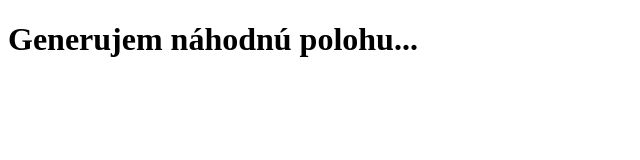
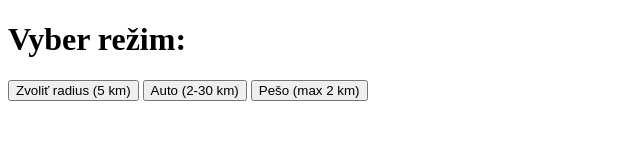
Before and after one commit to radsloav/random-location-qr, a plain HTML site: page index.html in a window 1280 px wide. Shown: the whole page, without its empty margins (0-640 px from the left). Drawn offline with Linux system fonts and the light colour scheme.

Commit message:
Add files via upload

```diff
--- a/index.html
+++ b/index.html
@@ -5,28 +5,58 @@
     <meta name="viewport" content="width=device-width, initial-scale=1.0">
     <title>Random Nearby Location</title>
     <script>
-        function getRandomLocation() {
+        const API_KEY = "AIzaSyBlyFKklHOEsQ2Kq0rPspFqEekTkr8F2Ws";
+
+        function getRandomLocation(radius, mode) {
             if (navigator.geolocation) {
-                navigator.geolocation.getCurrentPosition(function(position) {
+                navigator.geolocation.getCurrentPosition(async function(position) {
                     let lat = position.coords.latitude;
                     let lon = position.coords.longitude;
 
-                    // Generovanie náhodného miesta v okruhu 1 km
-                    let randomLat = lat + (Math.random() * 0.018 - 0.009);
-                    let randomLon = lon + (Math.random() * 0.018 - 0.009);
+                    let randomRadius = radius;
+                    if (mode === "auto") {
+                        randomRadius = Math.random() * (30 - 2) + 2; // 2 km až 30 km
+                    } else if (mode === "walk") {
+                        randomRadius = Math.random() * 2; // max 2 km
+                    }
 
-                    let mapsUrl = `https://www.google.com/maps?q=${randomLat},${randomLon}`;
-                    window.location.href = mapsUrl;
+                    let angle = Math.random() * Math.PI * 2;
+                    let randomLat = lat + (randomRadius / 111) * Math.cos(angle);
+                    let randomLon = lon + (randomRadius / (111 * Math.cos(lat * (Math.PI / 180)))) * Math.sin(angle);
+
+                    let place = await getNearestRoad(randomLat, randomLon);
+                    if (place) {
+                        window.location.href = `https://www.google.com/maps?q=${place.lat},${place.lon}`;
+                    } else {
+                        alert("Nepodarilo sa nájsť vhodnú cestu, skúste znova.");
+                    }
                 }, function(error) {
-                    document.body.innerHTML = "<h1>Povoliť prístup k polohe pre generovanie náhodného miesta.</h1>";
+                    alert("Povoliť prístup k polohe pre generovanie miesta.");
                 });
             } else {
-                document.body.innerHTML = "<h1>Váš prehliadač nepodporuje geolokáciu.</h1>";
+                alert("Váš prehliadač nepodporuje geolokáciu.");
             }
+        }
+
+        async function getNearestRoad(lat, lon) {
+            let url = `https://roads.googleapis.com/v1/nearestRoads?points=${lat},${lon}&key=${API_KEY}`;
+            try {
+                let response = await fetch(url);
+                let data = await response.json();
+                if (data.snappedPoints && data.snappedPoints.length > 0) {
+                    return { lat: data.snappedPoints[0].location.latitude, lon: data.snappedPoints[0].location.longitude };
+                }
+            } catch (error) {
+                console.error("Chyba pri získavaní cesty: ", error);
+            }
+            return null;
         }
     </script>
 </head>
-<body onload="getRandomLocation()">
-    <h1>Generujem náhodnú polohu...</h1>
+<body>
+    <h1>Vyber režim:</h1>
+    <button onclick="getRandomLocation(5, 'manual')">Zvoliť radius (5 km)</button>
+    <button onclick="getRandomLocation(null, 'auto')">Auto (2-30 km)</button>
+    <button onclick="getRandomLocation(null, 'walk')">Pešo (max 2 km)</button>
 </body>
 </html>
```
